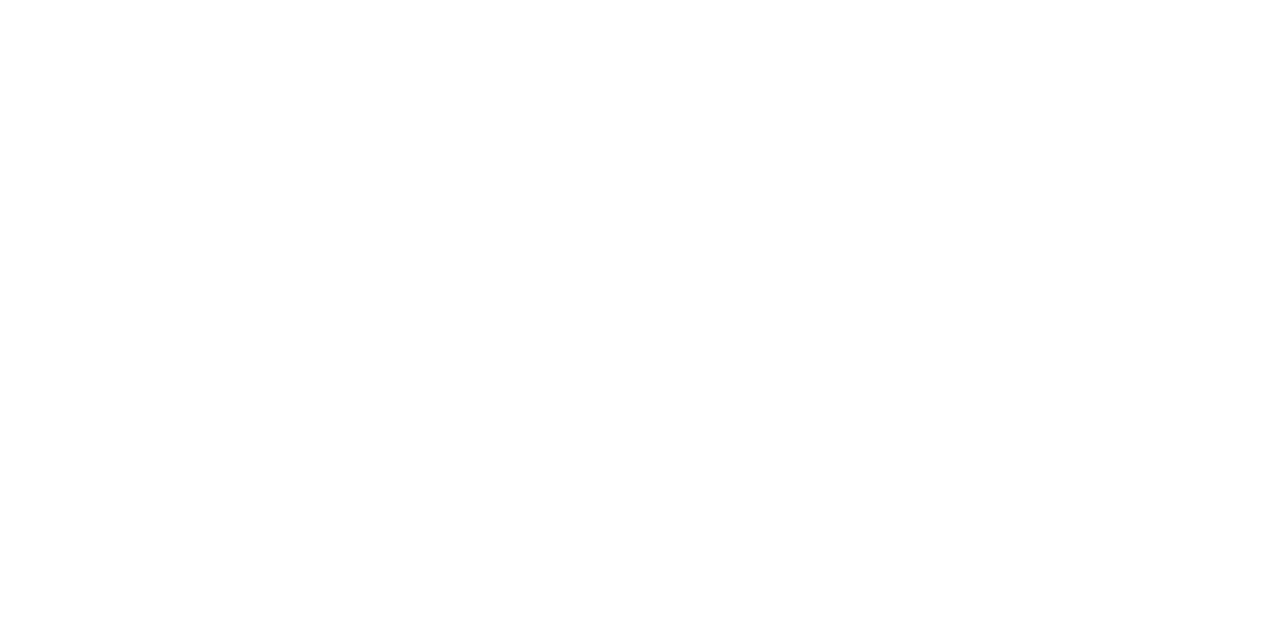
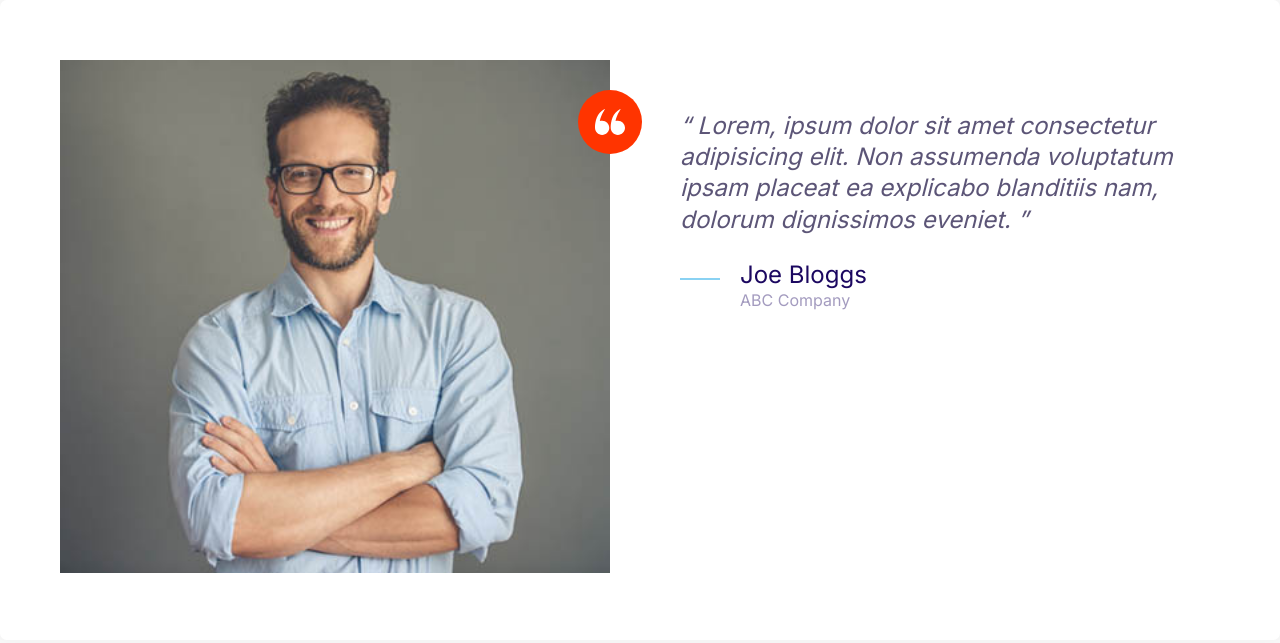
Before and after one commit to Thom52/thomify, a plain HTML site: page index.html in a window 1280 px wide. Drawn offline with Linux system fonts and the light colour scheme.

Commit message:
Built and defined styles for testimonials.

```diff
--- a/css/styles.css
+++ b/css/styles.css
@@ -173,6 +173,15 @@ a {
   fill: var(--colour_primary);
 }
 
+.icon--white {
+  fill: #fff;
+}
+
+.icon--small {
+  width: 30px;
+  height: 30px;
+}
+
 .icon-container {
   align-items: center;
   background: #f3f9f9;
@@ -181,6 +190,10 @@ a {
   height: 64px;
   justify-content: center;
   width: 64px;
+}
+
+.icon-container--accent {
+  background: var(--colour_accent);
 }
 
 /* buttons ------------------ */
@@ -457,3 +470,39 @@ a {
     grid-template-columns: repeat(3, 1fr);
   }
 }
+
+/* Testimonials ------------------ */
+
+.testimonial {
+  padding: 3rem;
+}
+
+.testimonial__image {
+  position: relative;
+  margin: 3rem;
+}
+
+.testimonial__image > img {
+  width: 100%;
+}
+
+.testimonial__image > .icon-container {
+  position: absolute;
+  top: 3rem;
+  right: -32px;
+}
+
+@media screen and (min-width: 768px) {
+  .testimonial .quote,
+  .testimonial .quote__author {
+    font-size: 2.4rem;
+  }
+
+  .testimonial .quote__text {
+    margin-top: 4rem;
+  }
+
+  .testimonial .quote {
+    margin: 4rem;
+  }
+}
--- a/index.html
+++ b/index.html
@@ -14,5 +14,38 @@
     <link rel="stylesheet" href="css/normalize.css" />
     <link rel="stylesheet" href="css/styles.css" />
   </head>
-  <body></body>
+  <body>
+    <div class="card testimonial">
+      <grid class="grid grid--cols-2">
+        <div class="testimonial__image">
+          <img src="images/testimonial.jpg" alt="A happy, smiling man." />
+          <span class="icon-container icon-container--accent">
+            <svg class="icon icon--white icon--small">
+              <use xlink:href="images/sprite.svg#quotes"></use>
+            </svg>
+          </span>
+        </div>
+        <blockquote class="quote">
+          <p class="quote__text">
+            Lorem, ipsum dolor sit amet consectetur adipisicing elit. Non
+            assumenda voluptatum ipsam placeat ea explicabo blanditiis nam,
+            dolorum dignissimos eveniet.
+          </p>
+          <footer>
+            <div class="media">
+              <div class="media__image">
+                <svg class="icon icon--primary quote__line">
+                  <use xlink:href="images/sprite.svg#line"></use>
+                </svg>
+              </div>
+              <div class="media__body">
+                <h3 class="media__title quote__author">Joe Bloggs</h3>
+                <p class="quote__company">ABC Company</p>
+              </div>
+            </div>
+          </footer>
+        </blockquote>
+      </grid>
+    </div>
+  </body>
 </html>
```
Also changed, not shown: components/testimonials.html (added, +32 -0 lines), images/testimonial.jpg (added).
